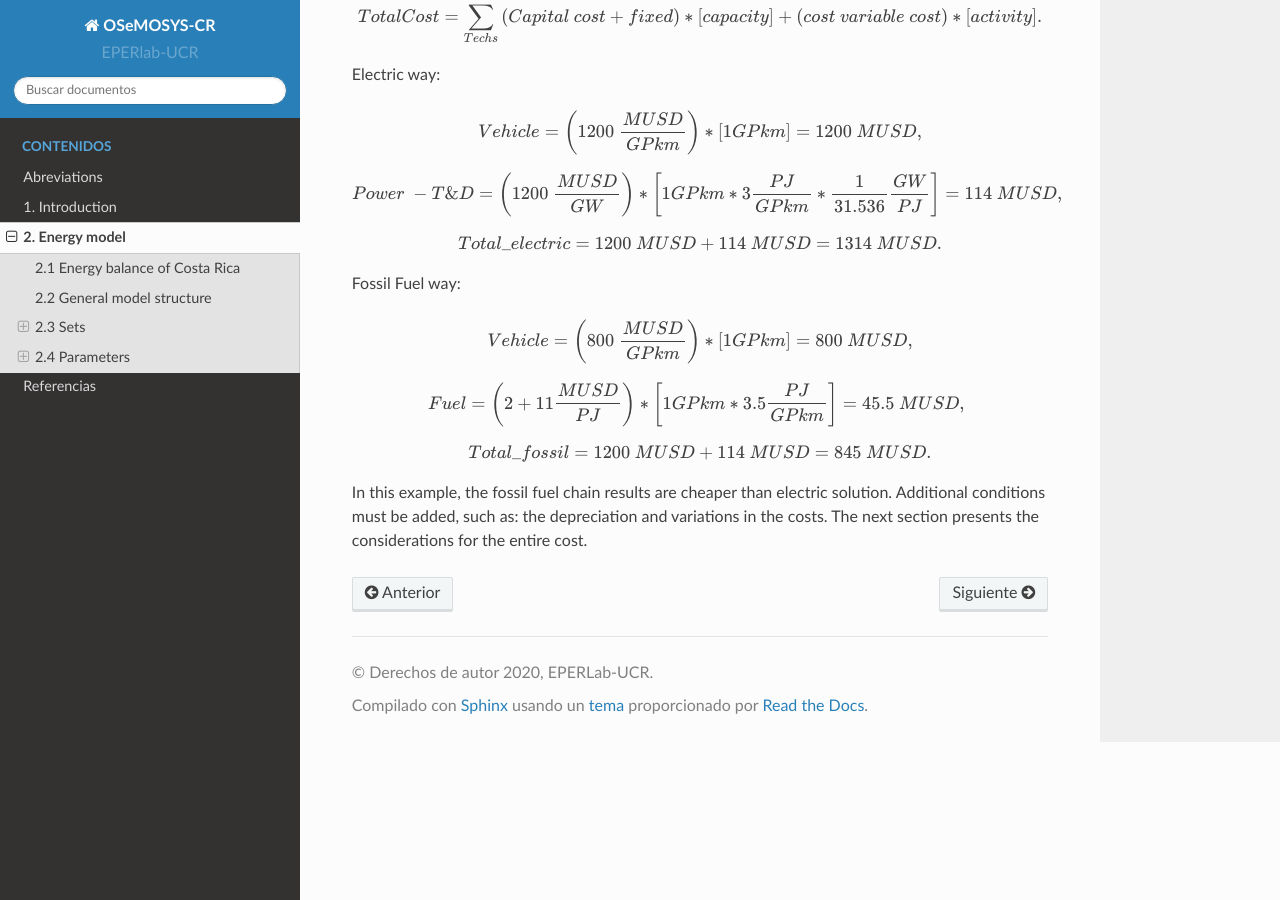
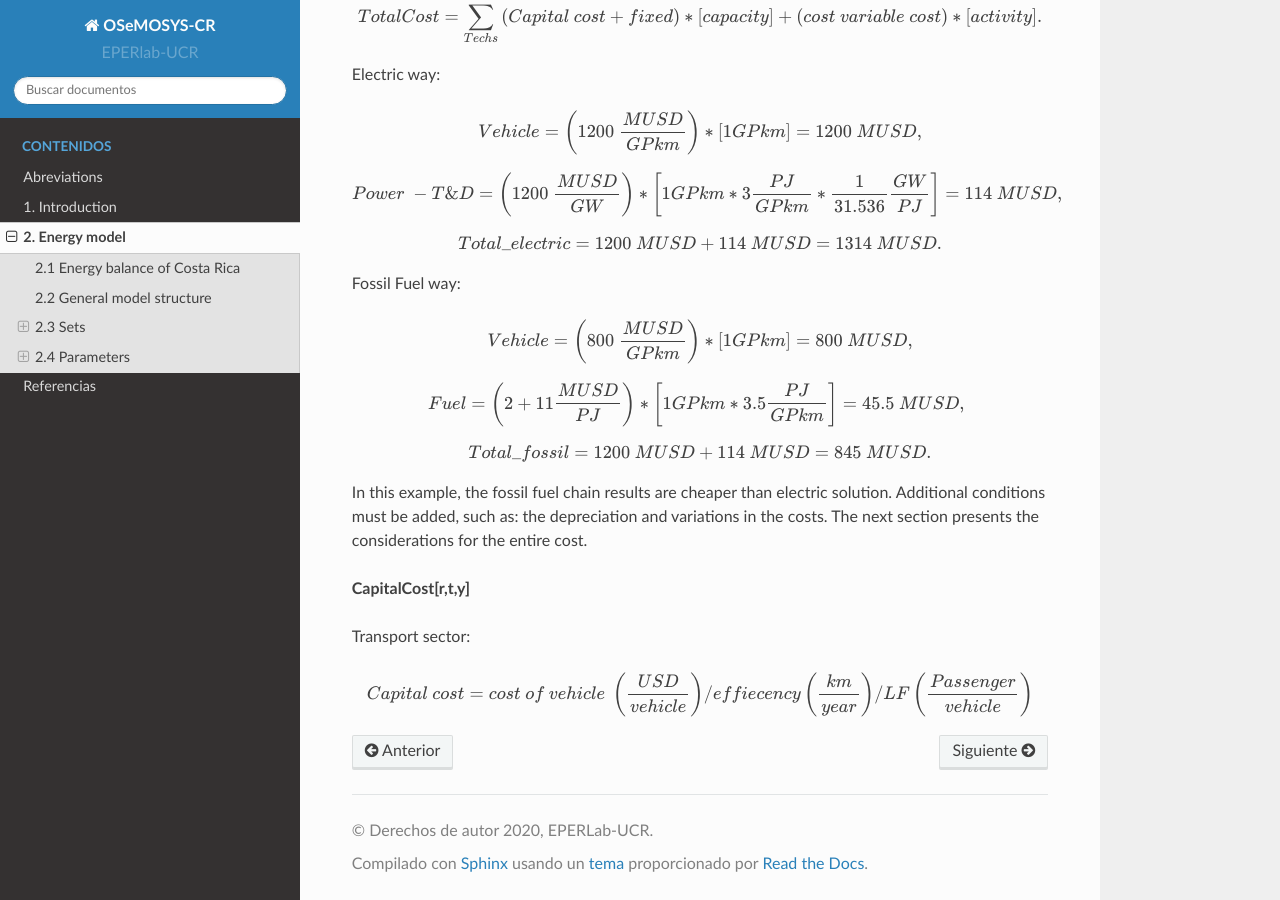
Before and after one commit to EPERLab/OSeMOSYS-CR, a Sphinx documentation site: the page built from docs/02EnergyModel.rst, in a window 1280 px wide and 900 px high, scrolled down 18293 px. Built offline with Sphinx 7.4.7 and the Read the Docs theme 2.0.0, drawn with Linux system fonts in a browser that asks for light colours.

Commit message:
Update 02EnergyModel.rst

```diff
--- a/docs/02EnergyModel.rst
+++ b/docs/02EnergyModel.rst
@@ -604,3 +604,11 @@ Fossil Fuel way:
    Total\_fossil=1200\ MUSD+114\ MUSD=845\ MUSD. \\
 
 In this example, the fossil fuel chain results are cheaper than electric solution. Additional conditions must be added, such as: the depreciation and variations in the costs.  The next section presents the considerations for the entire cost.
+
+**CapitalCost[r,t,y]**
+
+Transport sector:
+
+.. math::
+
+   Capital\ cost=cost\ of\ vehicle\ \left(\frac{USD}{vehicle}\right)/effiecency\left(\frac{km}{year}\right)/LF\left(\frac{Passenger}{vehicle}\right)
```
